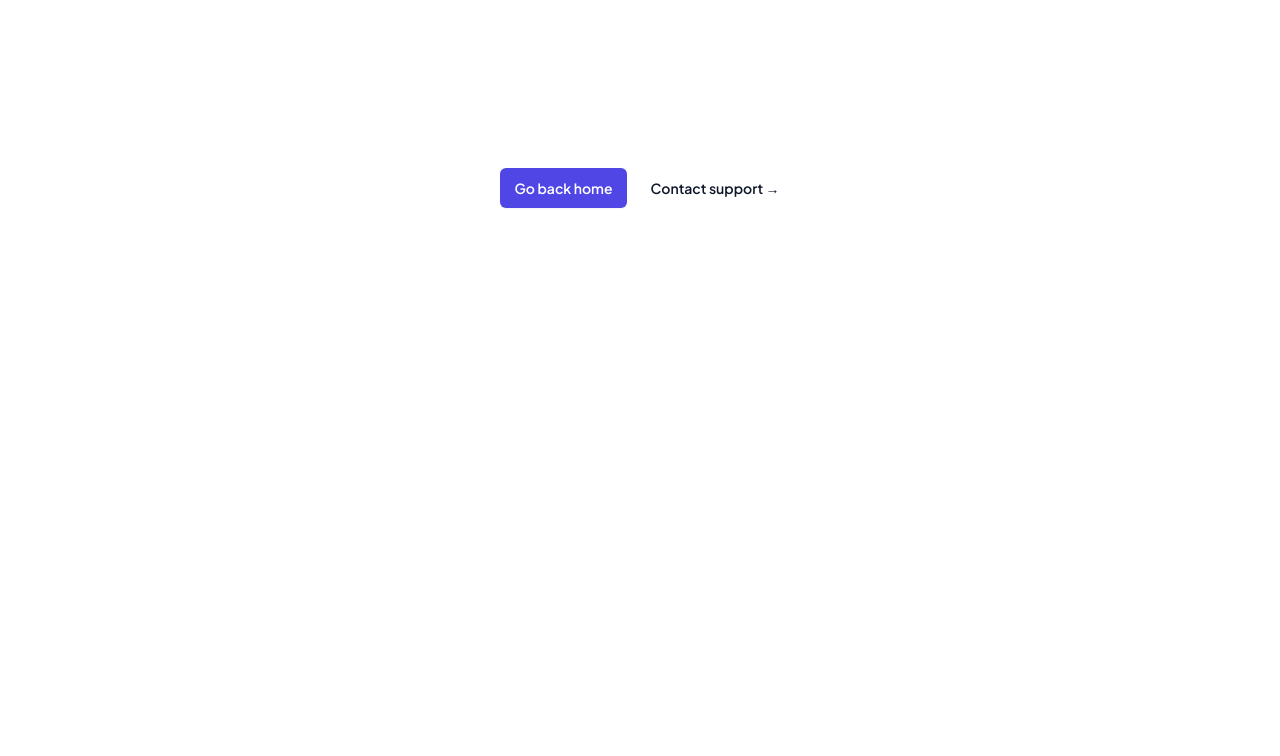
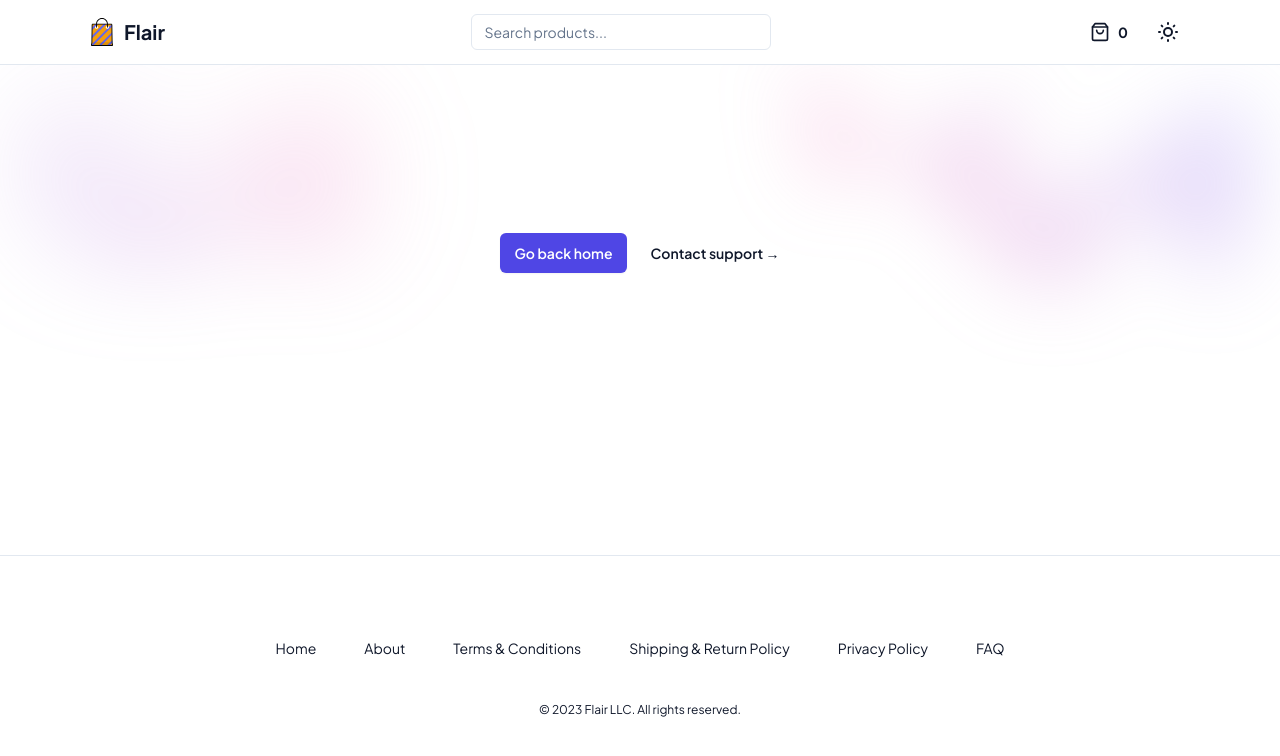
Before and after one commit to hasham25525/ecommerce-app, a Next.js app: page /success in a window 1280 px wide. Shown: the top 756 px of the page. Built offline with nearby package versions, Linux system fonts and the light colour scheme.

Commit message:
header, footer, blob added

```diff
--- a/app/layout.tsx
+++ b/app/layout.tsx
@@ -5,9 +5,9 @@ import { siteConfig } from "@/config/site"
 import { fontSans } from "@/lib/fonts"
 import { cn } from "@/lib/utils"
 import { Providers } from "@/components/providers"
-// import { SiteBlob } from "@/components/site-blob"
-// import { SiteFooter } from "@/components/site-footer"
-// import { SiteHeader } from "@/components/site-header"
+import { SiteBlob } from "@/components/site-blob"
+import { SiteFooter } from "@/components/site-footer"
+import { SiteHeader } from "@/components/site-header"
 
 export const metadata: Metadata = {
   title: siteConfig.name,
@@ -33,7 +33,10 @@ export default function RootLayout({ children }: RootLayoutProps) {
           )}
         >
           <div className="relative flex min-h-screen flex-col">
+            <SiteHeader/>
+            <SiteBlob/>
             <div className="flex-1">{children}</div>
+            <SiteFooter/>
           </div>
         </body>
       </html>
--- /dev/null
+++ b/components/site-blob.tsx
@@ -0,0 +1,30 @@
+export function SiteBlob() {
+  return (
+    <>
+      <div
+        className="absolute inset-x-0 -top-0 -z-10 transform-gpu overflow-hidden blur-2xl"
+        aria-hidden="true"
+      >
+        <div
+          className="relative left-[80%] aspect-[1155/678] w-[36.125rem] -translate-x-1/2 rotate-[30deg] bg-gradient-to-tr from-[#ff80b5] to-[#9089fc] opacity-30 sm:w-[30.1875rem]"
+          style={{
+            clipPath:
+              "polygon(74.1% 44.1%, 100% 61.6%, 97.5% 26.9%, 85.5% 0.1%, 80.7% 2%, 72.5% 32.5%, 60.2% 62.4%, 52.4% 68.1%, 47.5% 58.3%, 45.2% 34.5%, 27.5% 76.7%, 0.1% 64.9%, 17.9% 100%, 27.6% 76.8%, 76.1% 97.7%, 74.1% 44.1%)",
+          }}
+        />
+        <div
+          className="absolute inset-x-0 -top-0 -z-10 transform-gpu overflow-hidden blur-2xl"
+          aria-hidden="true"
+        >
+          <div
+            className="relative left-[10%] aspect-[1155/678] w-[36.125rem] -translate-x-1/2 rotate-[30deg] bg-gradient-to-tr from-[#9089fc] to-[#ff80b5] opacity-30 sm:w-[30.1875rem]"
+            style={{
+              clipPath:
+                "polygon(74.1% 44.1%, 100% 61.6%, 97.5% 26.9%, 85.5% 0.1%, 80.7% 2%, 72.5% 32.5%, 60.2% 62.4%, 52.4% 68.1%, 47.5% 58.3%, 45.2% 34.5%, 27.5% 76.7%, 0.1% 64.9%, 17.9% 100%, 27.6% 76.8%, 76.1% 97.7%, 74.1% 44.1%)",
+            }}
+          />
+        </div>
+      </div>
+    </>
+  )
+}
--- /dev/null
+++ b/components/site-footer.tsx
@@ -0,0 +1,31 @@
+import Link from "next/link"
+
+import { siteConfig } from "@/config/site"
+
+export function SiteFooter() {
+  return (
+    <footer className="border-t">
+      <div className="mx-auto max-w-7xl overflow-hidden px-6 py-12 sm:py-20 lg:px-8">
+        <nav
+          className="-mb-6 columns-2 sm:flex sm:justify-center sm:space-x-12"
+          aria-label="Footer"
+        >
+          {siteConfig.footer.map((item) => (
+            <div key={item.name} className="pb-6">
+              <Link href={item.href} className="text-sm leading-6">
+                {item.name}
+              </Link>
+            </div>
+          ))}
+        </nav>
+        <Link
+          href="https://www.fullstack.so"
+          className="mt-10 block text-center text-xs leading-5"
+        >
+          &copy; {new Date().getFullYear()} {siteConfig.name} LLC. All rights
+          reserved.
+        </Link>
+      </div>
+    </footer>
+  )
+}
--- /dev/null
+++ b/components/site-header.tsx
@@ -0,0 +1,41 @@
+"use client"
+
+import Link from "next/link"
+import { usePathname, useRouter, useSearchParams } from "next/navigation"
+import { Edit, ShoppingBag } from "lucide-react"
+import { useShoppingCart } from "use-shopping-cart"
+
+import { Button } from "@/components/ui/button"
+import { Input } from "@/components/ui/input"
+import { MainNav } from "@/components/main-nav"
+import { ThemeToggle } from "@/components/theme-toggle"
+
+export function SiteHeader() {
+  return (
+    <header className="sticky top-0 z-40 w-full border-b bg-background">
+      <div className="mx-auto flex h-16 max-w-6xl items-center justify-between space-x-4 px-6 sm:space-x-0">
+        <MainNav />
+        <form className="hidden items-center lg:inline-flex">
+          <Input
+            id="search"
+            name="search"
+            type="search"
+            autoComplete="off"
+            placeholder="Search products..."
+            className="h-9 lg:w-[300px]"
+          />
+        </form>
+        <div className="flex items-center space-x-1">
+          <Link href="/cart">
+            <Button size="sm" variant="ghost">
+              <ShoppingBag className="h-5 w-5" />
+              <span className="ml-2 text-sm font-bold">0</span>
+              <span className="sr-only">Cart</span>
+            </Button>
+          </Link>
+          <ThemeToggle />
+        </div>
+      </div>
+    </header>
+  )
+}
```
